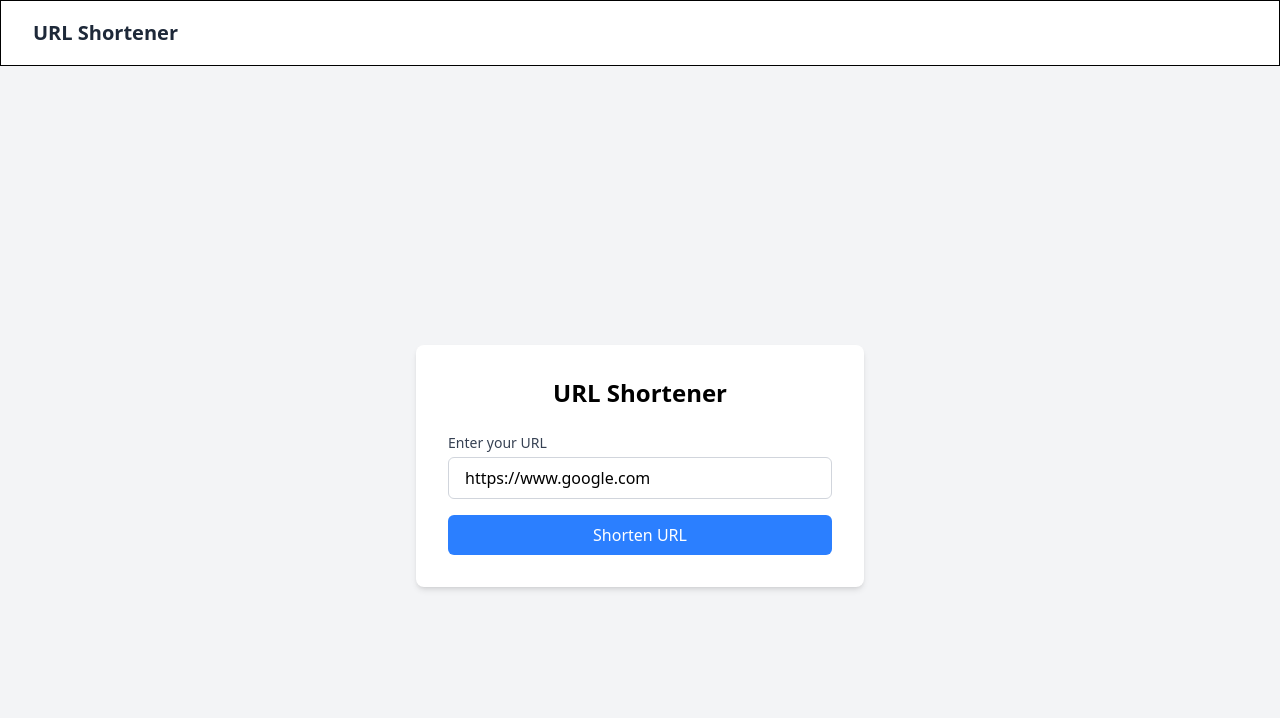
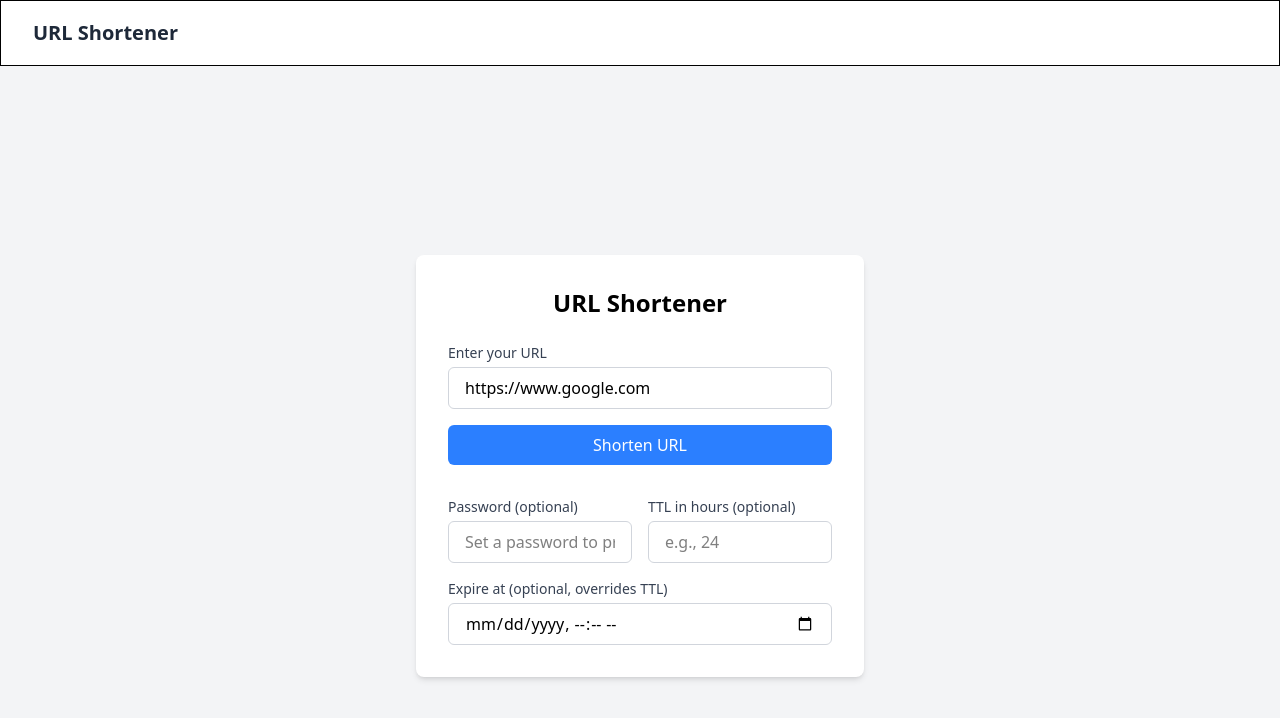
Before and after one commit to purvachalindrawar/URL-Shortening-, a React (Vite) app in the folder FRONTEND/: page / in a window 1280 px wide. Shown: the top 718 px of the page. Built offline with nearby package versions, Linux system fonts and the light colour scheme; no server answers.

Commit message:
fixed issue

```diff
--- a/FRONTEND/src/components/UrlForm.jsx
+++ b/FRONTEND/src/components/UrlForm.jsx
@@ -11,11 +11,18 @@ const UrlForm = () => {
   const [copied, setCopied] = useState(false)
   const [error, setError] = useState(null)
   const [customSlug, setCustomSlug] = useState("")
+  const [password, setPassword] = useState("")
+  const [ttlHours, setTtlHours] = useState("")
+  const [expiresAt, setExpiresAt] = useState("")
   const {isAuthenticated} = useSelector((state) => state.auth)
 
   const handleSubmit = async () => {
     try{
-      const shortUrl = await createShortUrl(url,customSlug)
+      const options = {}
+      if (password.trim()) options.password = password.trim()
+      if (ttlHours) options.ttlHours = Number(ttlHours)
+      if (expiresAt) options.expiresAt = expiresAt
+      const shortUrl = await createShortUrl(url, customSlug || undefined, options)
       setShortUrl(shortUrl)
       queryClient.invalidateQueries({queryKey: ['userUrls']})
       setError(null)
@@ -61,6 +68,47 @@ const UrlForm = () => {
             {error}
           </div>
         )}
+        <div className="mt-4 grid grid-cols-1 md:grid-cols-2 gap-4">
+          <div>
+            <label htmlFor="password" className="block text-sm font-medium text-gray-700 mb-1">
+              Password (optional)
+            </label>
+            <input
+              type="password"
+              id="password"
+              value={password}
+              onChange={(e)=>setPassword(e.target.value)}
+              placeholder="Set a password to protect the link"
+              className="w-full px-4 py-2 border border-gray-300 rounded-md focus:outline-none focus:ring-2 focus:ring-blue-500"
+            />
+          </div>
+          <div>
+            <label htmlFor="ttlHours" className="block text-sm font-medium text-gray-700 mb-1">
+              TTL in hours (optional)
+            </label>
+            <input
+              type="number"
+              min="1"
+              id="ttlHours"
+              value={ttlHours}
+              onChange={(e)=>setTtlHours(e.target.value)}
+              placeholder="e.g., 24"
+              className="w-full px-4 py-2 border border-gray-300 rounded-md focus:outline-none focus:ring-2 focus:ring-blue-500"
+            />
+          </div>
+          <div className="md:col-span-2">
+            <label htmlFor="expiresAt" className="block text-sm font-medium text-gray-700 mb-1">
+              Expire at (optional, overrides TTL)
+            </label>
+            <input
+              type="datetime-local"
+              id="expiresAt"
+              value={expiresAt}
+              onChange={(e)=>setExpiresAt(e.target.value)}
+              className="w-full px-4 py-2 border border-gray-300 rounded-md focus:outline-none focus:ring-2 focus:ring-blue-500"
+            />
+          </div>
+        </div>
         {isAuthenticated && (
           <div className="mt-4">
             <label htmlFor="customSlug" className="block text-sm font-medium text-gray-700 mb-1">
--- a/FRONTEND/src/components/UserUrl.jsx
+++ b/FRONTEND/src/components/UserUrl.jsx
@@ -97,7 +97,7 @@ const UserUrl = () => {
                     </span>
                   </div>
                 </td>
-                <td className="px-6 py-4 text-sm font-medium">
+                <td className="px-6 py-4 text-sm font-medium space-x-2">
                   <button
                     onClick={() => handleCopy(`${shortBase}/${url.short_url}`, url.id)}
                     className={`inline-flex items-center px-3 py-1.5 border border-transparent text-xs font-medium rounded-md shadow-sm ${
@@ -122,6 +122,19 @@ const UserUrl = () => {
                       </>
                     )}
                   </button>
+                  <a
+                    href={`${shortBase}/api/create/links/${url.id}/export.csv`}
+                    className="inline-flex items-center px-3 py-1.5 text-xs font-medium rounded-md bg-gray-100 hover:bg-gray-200 text-gray-900 border"
+                  >
+                    CSV
+                  </a>
+                  <a
+                    href={`${shortBase}/api/create/links/${url.id}/export.pdf`}
+                    className="inline-flex items-center px-3 py-1.5 text-xs font-medium rounded-md bg-gray-100 hover:bg-gray-200 text-gray-900 border"
+                    target="_blank" rel="noopener noreferrer"
+                  >
+                    PDF
+                  </a>
                 </td>
               </tr>
             ))}
```
